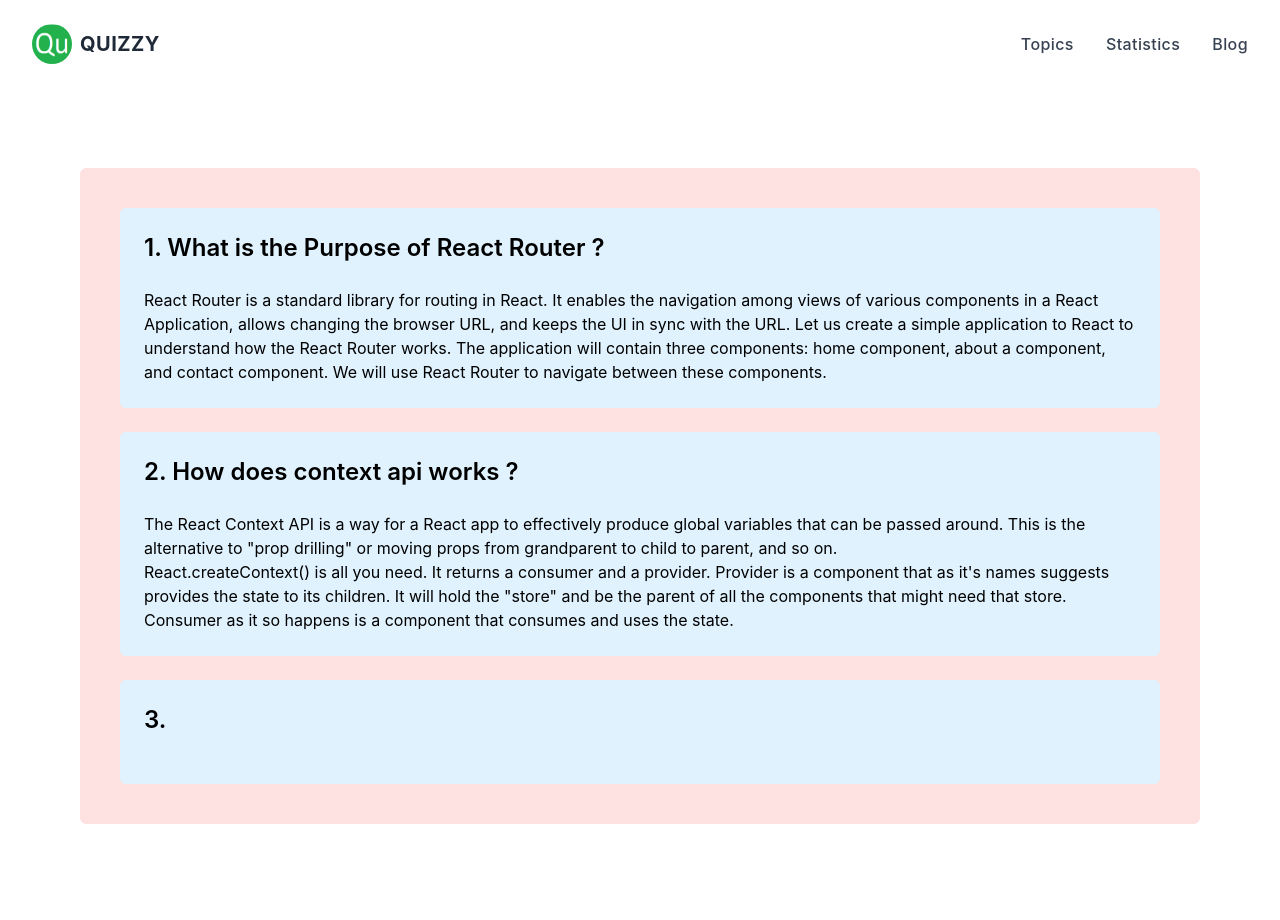
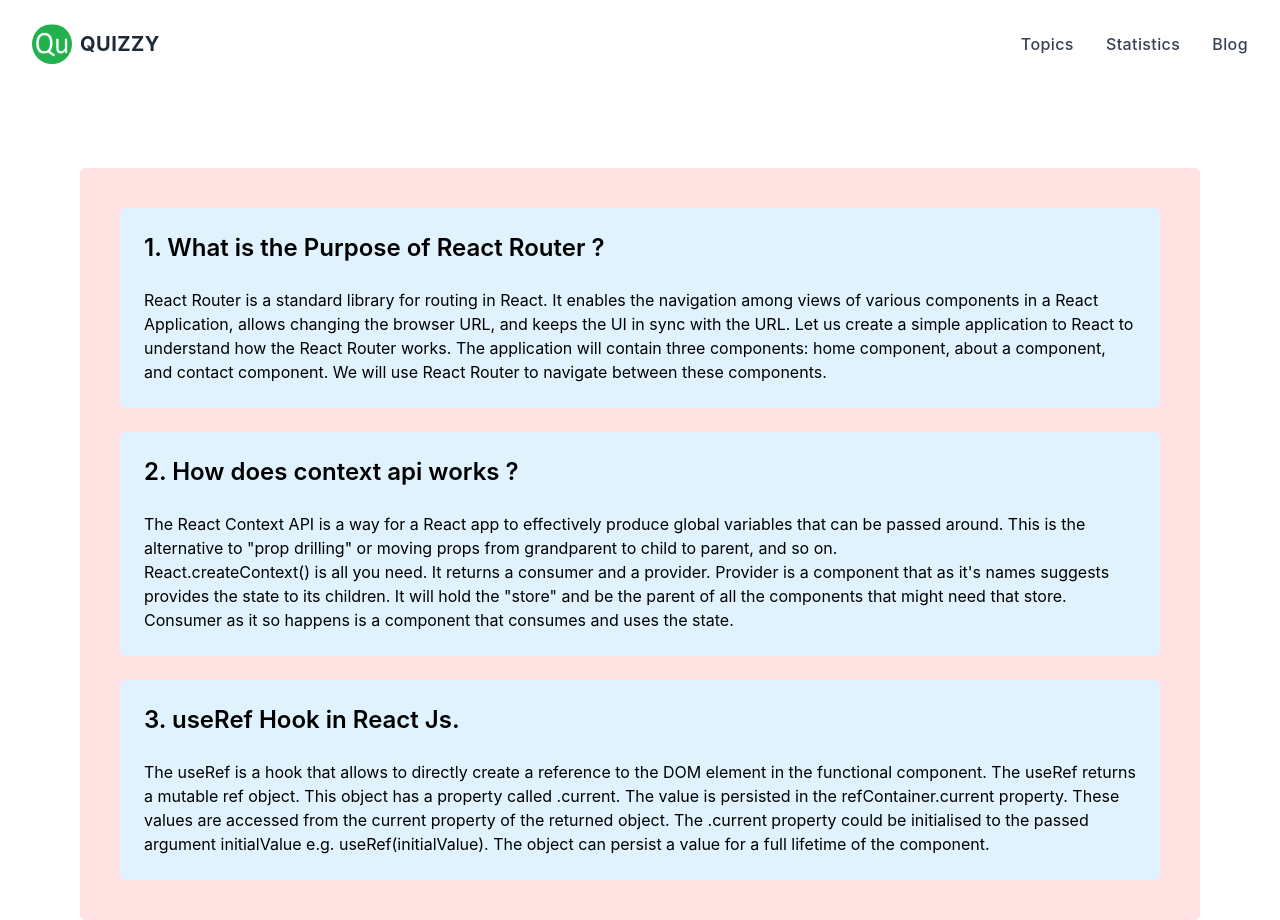
Before and after one commit to hussainali2023/quizzy, a React (Create React App) app: page /blog in a window 1280 px wide. Before the commit the page ends 824 px from the top, so only its background shows below. Built offline with nearby package versions, Linux system fonts and the light colour scheme.

Commit message:
added third question in blog section

```diff
--- a/src/components/Blog.js
+++ b/src/components/Blog.js
@@ -37,9 +37,18 @@ const Blog = () => {
       </div>
       <div className=" mt-6 bg-sky-100 p-6 rounded-md">
         <h1 className=" font-semibold text-lg mb-3 lg:text-2xl md:text-2xl lg:mb-6">
-          3.
+          3. useRef Hook in React Js.
         </h1>
-        <p className=" text-sm lg:text-base"></p>
+        <p className=" text-sm lg:text-base">
+          The useRef is a hook that allows to directly create a reference to the
+          DOM element in the functional component. The useRef returns a mutable
+          ref object. This object has a property called .current. The value is
+          persisted in the refContainer.current property. These values are
+          accessed from the current property of the returned object. The
+          .current property could be initialised to the passed argument
+          initialValue e.g. useRef(initialValue). The object can persist a value
+          for a full lifetime of the component.
+        </p>
       </div>
     </div>
   );
```
